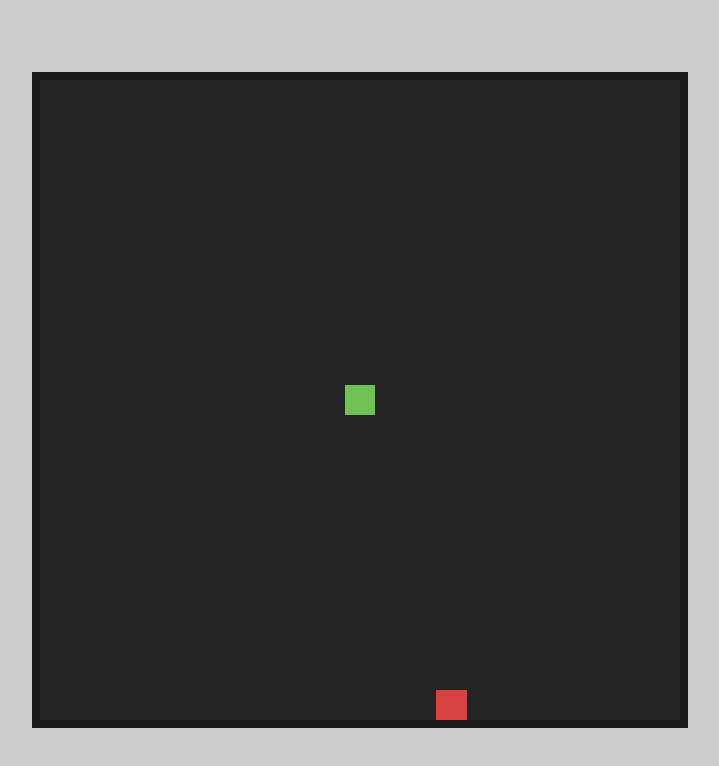
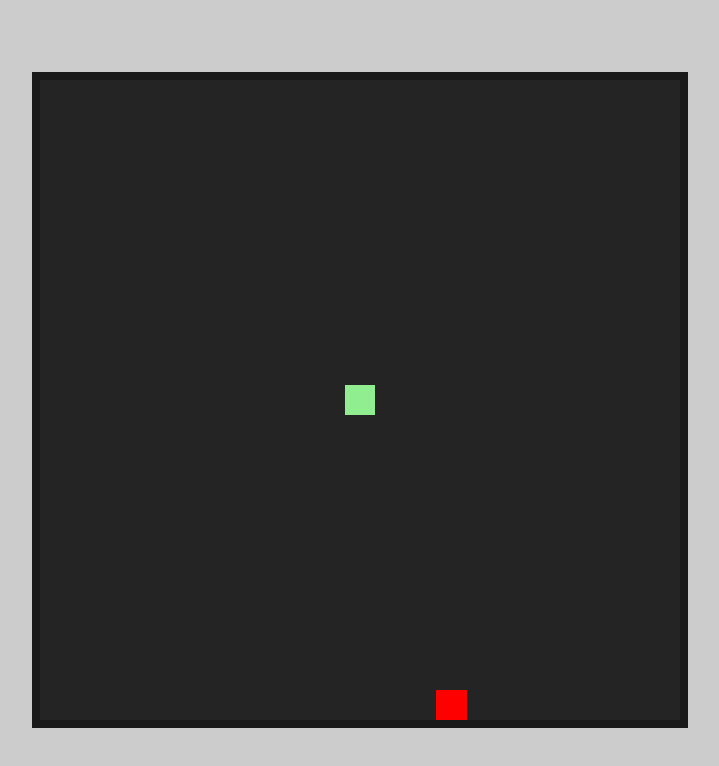
Before and after one commit to Heliatan-Humberto/newsproject, a plain HTML site: page snake game/index.html in a window 1280 px wide. Shown: the whole page, without its empty margins (280-999 px from the left). Drawn offline with Linux system fonts and the light colour scheme.

Commit message:
update004

```diff
--- a/snake game/style.css
+++ b/snake game/style.css
@@ -26,9 +26,9 @@ body {
   }
 
   .snake {
-    background-color: #6fc355;
+    background-color: lightgreen;
   }
 
   .food {
-    background-color: #d84242;
+    background-color: red;
   }
```
